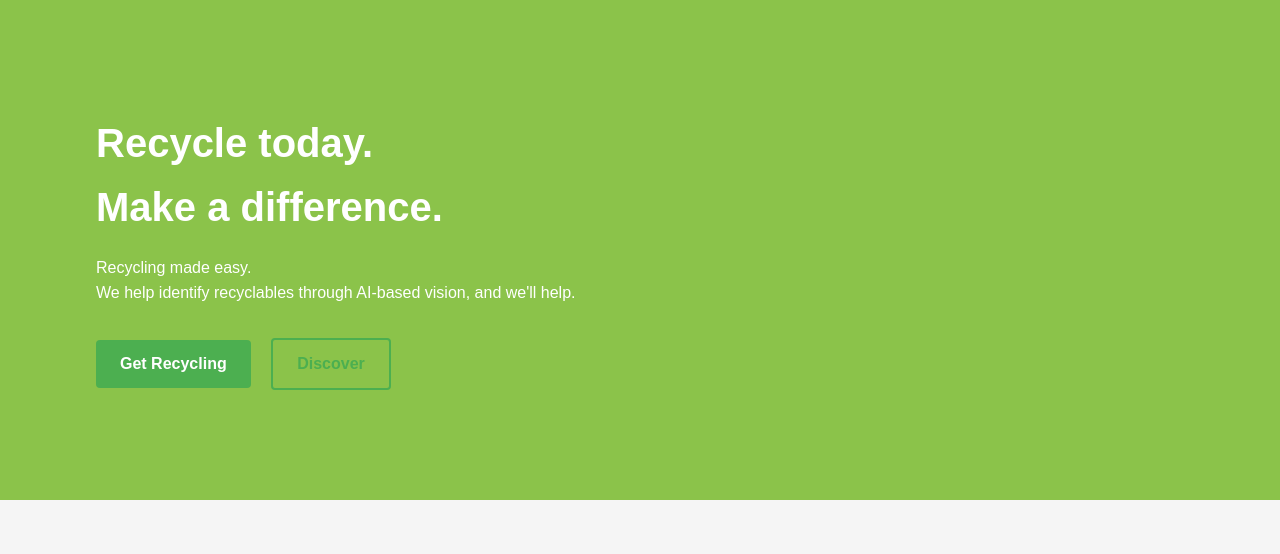
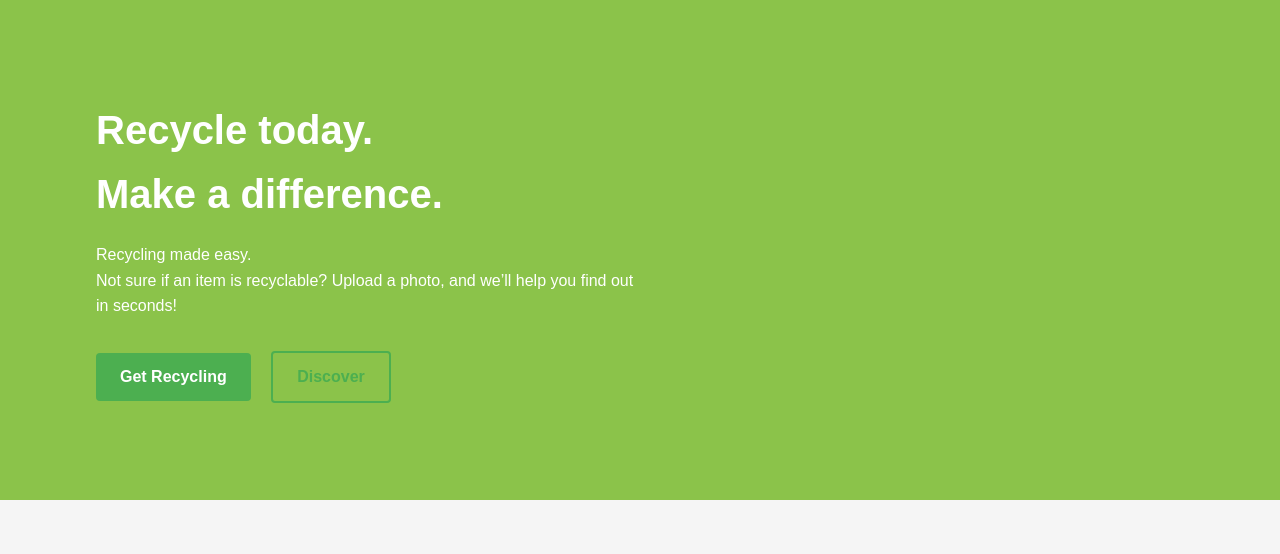
Before and after one commit to sitihajarr/sample-flask-vercel, a Flask app: page / in a window 1280 px wide. Shown: the part 70-624 px from the top of the page. Run offline with Flask 3, Linux system fonts and the light colour scheme.

Commit message:
Update index.html

```diff
--- a/templates/index.html
+++ b/templates/index.html
@@ -6,7 +6,7 @@
 <section class="hero">
     <div class="hero-content">
         <h1>Recycle today.<br>Make a difference.</h1>
-        <p>Recycling made easy.<br>We help identify recyclables through AI-based vision, and we'll help.</p>
+        <p>Recycling made easy.<br>Not sure if an item is recyclable? Upload a photo, and we’ll help you find out in seconds!</p>
         <div class="cta-buttons">
             <a href="{{ url_for('upload') }}" class="btn primary">Get Recycling</a>
             <a href="#" class="btn secondary">Discover</a>
```
